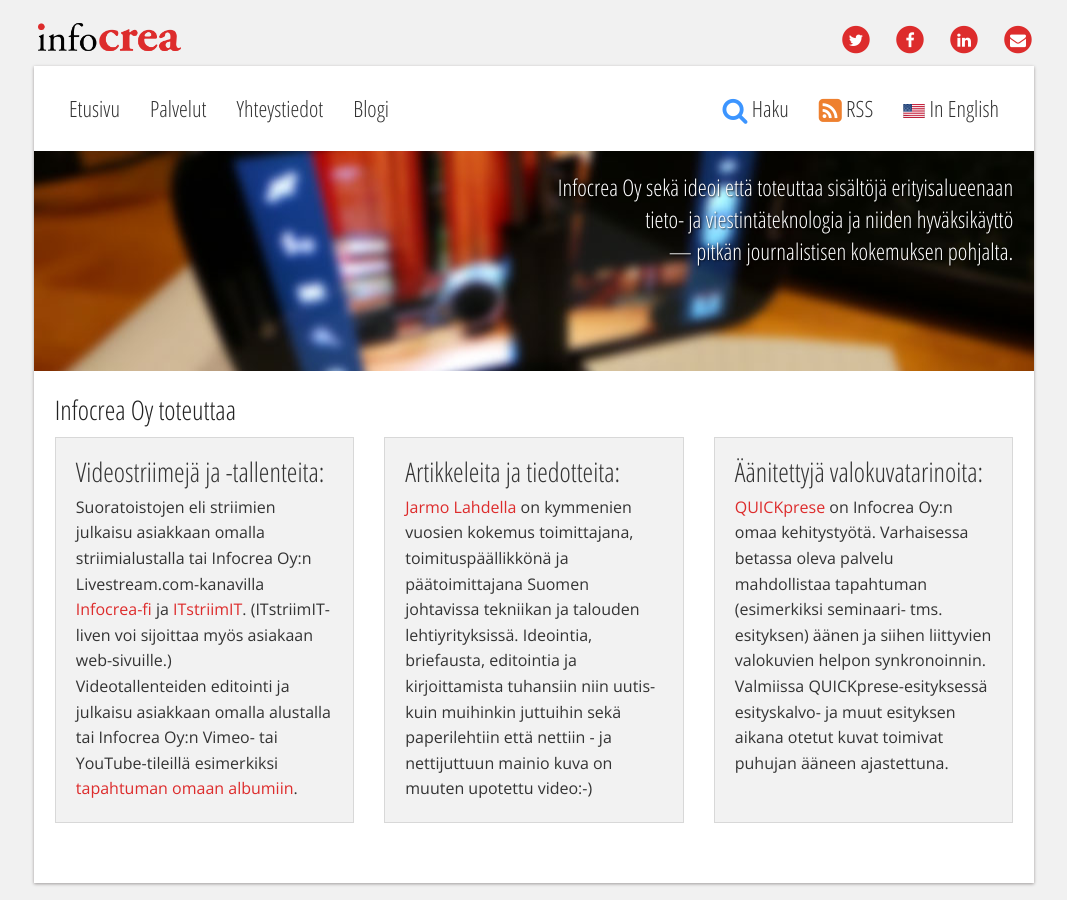
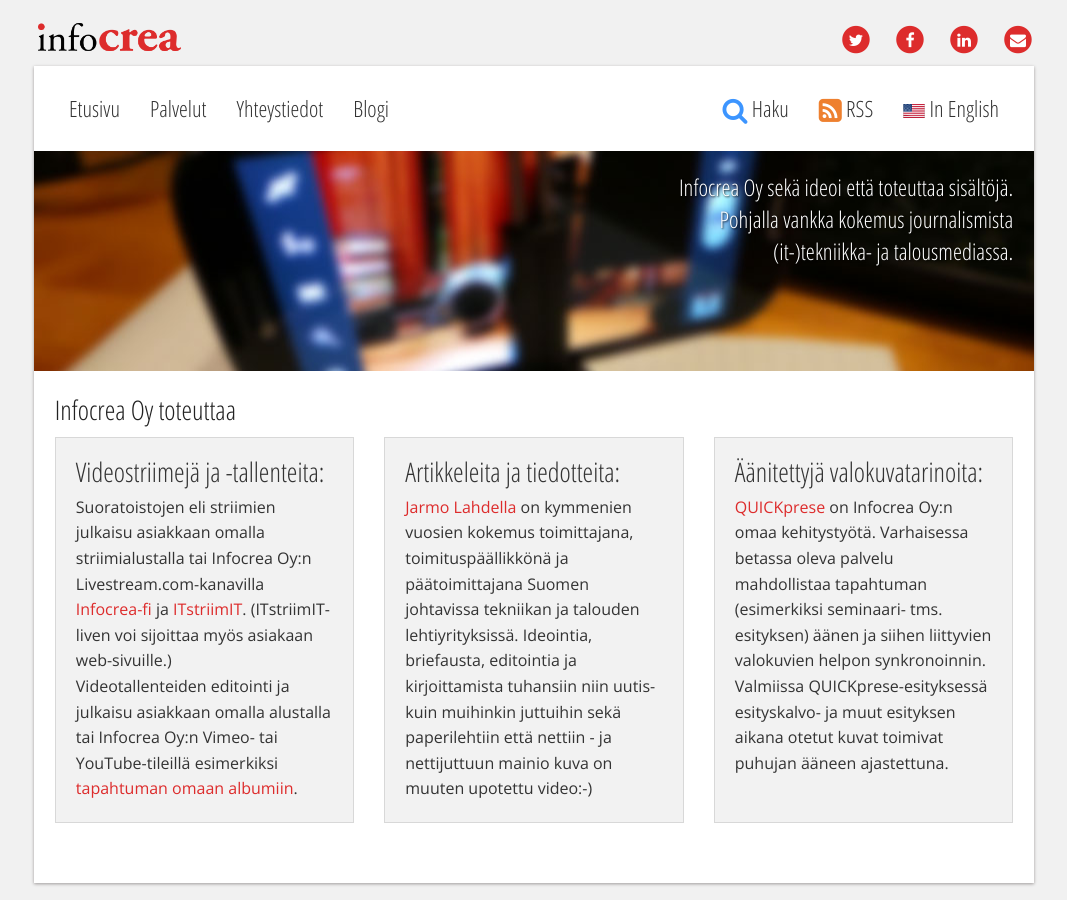
Before and after one commit to Pyppe/infocrea.fi, a Jekyll site: the page built from index.html, in a window 1280 px wide. Shown: the whole page, without its empty margins (106-1173 px from the left). Built offline with Jekyll 4.4.1, drawn with Linux system fonts in a browser that asks for light colours; nearby versions of some CDN libraries.

Commit message:
etusivun viimeisiä viimeistelyjä (oikeesti?)

```diff
--- a/index.html
+++ b/index.html
@@ -9,9 +9,9 @@
 <div id="title">
   <div class="columns largeSpacing">
     <h4 class="description text-right">
-      Infocrea Oy sekä ideoi että toteuttaa sisältöjä erityisalueenaan<br class="show-for-medium-up" />
-      tieto- ja viestintäteknologia ja niiden hyväksikäyttö<br class="show-for-medium-up" />
-      &mdash; pitkän journalistisen kokemuksen pohjalta.
+      Infocrea Oy sekä ideoi että toteuttaa sisältöjä.<br class="show-for-medium-up" />
+      Pohjalla vankka kokemus journalismista<br class="show-for-medium-up" />
+      (it-)tekniikka- ja talousmediassa.
     </h4>
   </div>
 </div>
```
